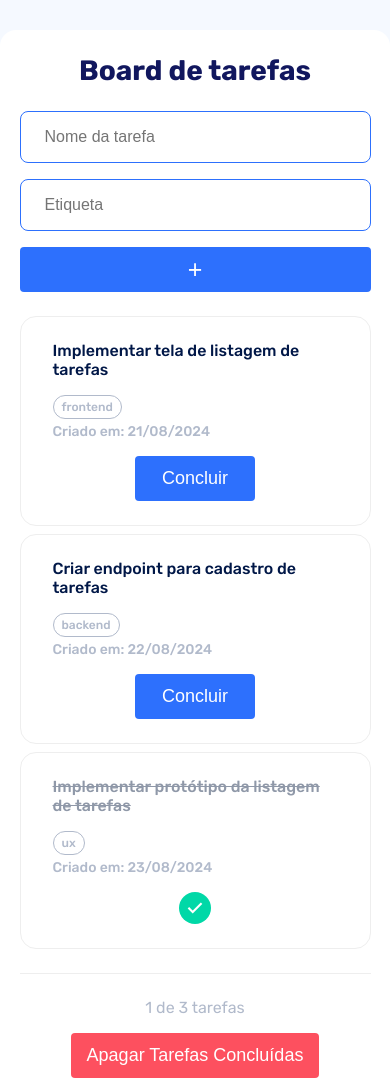
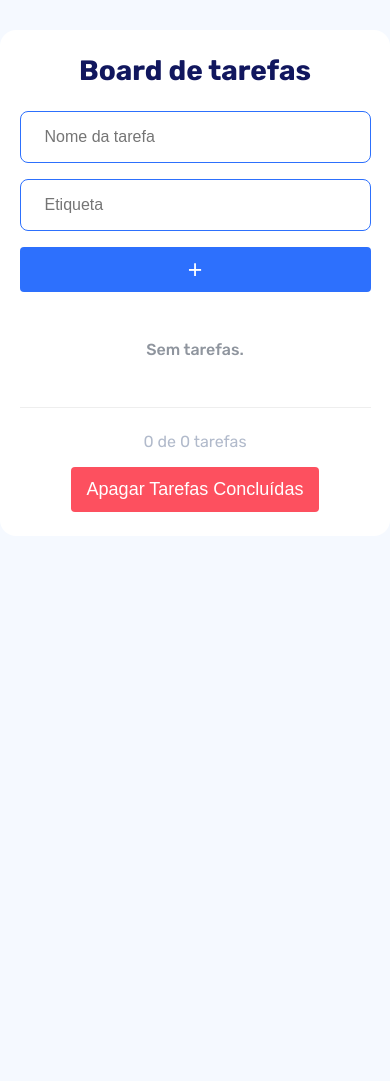
Before and after one commit to vitor-oliveiraf/RID195430_Desafio03, a plain HTML site: page index.html in a window 390 px wide. After the commit the page ends 844 px from the top, so only its background shows below. Drawn offline with nearby package versions, Linux system fonts and the light colour scheme.

Commit message:
feat: add local storage and improve task management UI

```diff
--- a/index.html
+++ b/index.html
@@ -16,10 +16,11 @@
     <title>Document</title>
   </head>
   <body>
-    <main id="mainContainer">
-      <section class="sectionTitle">
+    <div id="mainContainer">
+      <header class="sectionTitle">
         <h1>Board de tarefas</h1>
-      </section>
+      </header>
+      <main>
         <section class="sectionForm">
           <form id="formTodo" submit="addTask">
             <input
@@ -39,12 +40,13 @@
         </section>
         <section id="sectionList"></section>
         <div class="separator"></div>
-      <section id="sectionFooter">
+      </main>
+      <footer id="sectionFooter">
         <button id="clearCompleted" class="btnClear">
           Apagar Tarefas Concluídas
         </button>
         <p id="taskCount"></p>
-      </section>
-    </main>
+      </footer>
+    </div>
   </body>
 </html>
--- a/script.js
+++ b/script.js
@@ -1,26 +1,39 @@
-let tasks = [
-  {
-    id: 1,
-    description: "Implementar tela de listagem de tarefas",
-    label: "frontend",
-    CreatedAt: "21/08/2024",
-    concluded: false,
-  },
-  {
-    id: 2,
-    description: "Criar endpoint para cadastro de tarefas",
-    label: "backend",
-    CreatedAt: "22/08/2024",
-    concluded: false,
-  },
-  {
-    id: 3,
-    description: "Implementar protótipo da listagem de tarefas",
-    label: "ux",
-    CreatedAt: "23/08/2024",
-    concluded: true,
-  },
-];
+// let tasks = [
+//   {
+//     id: 1,
+//     description: "Implementar tela de listagem de tarefas",
+//     label: "frontend",
+//     CreatedAt: "21/08/2024",
+//     concluded: false,
+//   },
+//   {
+//     id: 2,
+//     description: "Criar endpoint para cadastro de tarefas",
+//     label: "backend",
+//     CreatedAt: "22/08/2024",
+//     concluded: false,
+//   },
+//   {
+//     id: 3,
+//     description: "Implementar protótipo da listagem de tarefas",
+//     label: "ux",
+//     CreatedAt: "23/08/2024",
+//     concluded: true,
+//   },
+// ];
+
+//Tasks local storage
+
+const getTasksLocalStorage = () => {
+  const tasks = JSON.parse(localStorage.getItem("tasks"));
+  return tasks ? tasks : [];
+};
+
+let tasks = getTasksLocalStorage();
+
+const setTasksLocalStorage = () => {
+  localStorage.setItem("tasks", JSON.stringify(tasks));
+};
 
 // Criar componente de tarefa
 const createTaskComponent = (task) => {
@@ -51,9 +64,18 @@ const createTaskComponent = (task) => {
     sectionList.innerHTML = ""; // Limpa a lista
     tasks.forEach((task) => createTaskComponent(task)); // Re-renderiza tarefas
     updatecounter(); // Atualiza o contador
+    setTasksLocalStorage();
   });
 
-  sectionList.appendChild(cardContainer);
+  // // Excluir tarefa
+  // const deleteButton = cardContainer.querySelector(".btnExcluir");
+  // deleteButton.addEventListener("click", () => {
+  //   tasks = tasks.filter((t) => t.id !== task.id);
+  //   sectionList.innerHTML = "";
+  //   tasks.forEach((task) => createTaskComponent(task));
+  //   updatecounter();
+  //   setTasksLocalStorage();
+  // });
 
   sectionList.appendChild(cardContainer);
 };
@@ -62,7 +84,11 @@ const createTaskComponent = (task) => {
 function updatecounter() {
   const taskConcluded = tasks.filter((task) => task.concluded).length;
   const taskCountElement = document.getElementById("taskCount");
+  const sectionList = document.getElementById("sectionList");
   taskCountElement.innerText = `${taskConcluded} de ${tasks.length} tarefas`;
+  if (tasks.length === 0) {
+    sectionList.innerHTML = '<p class="empty-message">Sem tarefas.</p>';
+  }
 }
 
 // Criar nova tarefa
@@ -70,6 +96,11 @@ const createTask = (event) => {
   event.preventDefault();
   const inputDescription = document.getElementById("inputDescription");
   const inputLabel = document.getElementById("inputLabel");
+  const sectionList = document.getElementById("sectionList");
+
+  // Limpa a seção antes de adicionar nova tarefa
+  sectionList.innerHTML = "";
+
   const newTask = {
     id: tasks.length + 1,
     description: inputDescription.value,
@@ -81,10 +112,12 @@ const createTask = (event) => {
   inputDescription.value = "";
   inputLabel.value = "";
 
-  createTaskComponent(newTask);
-
   tasks = [...tasks, newTask];
-
+  setTasksLocalStorage();
+  updatecounter();
+  tasks.forEach((task) => {
+    createTaskComponent(task);
+  });
   updatecounter();
 };
 
@@ -97,7 +130,7 @@ function clearCompletedTasks() {
   const sectionList = document.getElementById("sectionList");
   sectionList.innerHTML = ""; // Limpa todas as tarefas
   tasks.forEach((task) => createTaskComponent(task)); // Re-renderiza tarefas
-
+  setTasksLocalStorage(); // Atualiza o local storage
   // Atualiza o contador
   updatecounter();
 }
--- a/style.css
+++ b/style.css
@@ -14,7 +14,7 @@ html {
 
 body {
   width: 100%;
-  height: 100%;
+  max-height: 100%;
   display: flex;
   justify-content: center;
   align-items: flex-start;
@@ -23,7 +23,7 @@ body {
   background-color: #f5f9ff;
 }
 
-main {
+#mainContainer {
   width: 650px;
   display: flex;
   flex-direction: column;
@@ -74,6 +74,11 @@ main {
     font-size: 1.8rem;
     cursor: pointer;
   }
+
+  & > button:hover {
+    background-color: #003ec5;
+    transform: scale(0.95);
+  }
 }
 
 .btnConcluido {
@@ -89,6 +94,7 @@ main {
   color: #ffffff;
   cursor: pointer;
 }
+
 /* Icone do botão concluido */
 .material-symbols-outlined {
   font-variation-settings: "FILL" 0, "wght" 500, "GRAD" 0, "opsz" 20;
@@ -102,8 +108,17 @@ main {
   gap: 0.8rem;
 }
 
+.empty-message {
+  font-size: 1.6rem;
+  font-weight: 500;
+  text-align: center;
+  color: #8f959e;
+  padding: 2.4rem 0;
+}
+
 .cardContainer {
   width: 100%;
+  min-height: 100px;
   margin: 0 auto;
   display: flex;
   align-items: center;
@@ -168,6 +183,11 @@ main {
   cursor: pointer;
 }
 
+.btnConcluir:hover {
+  background-color: #003ec5;
+  transform: scale(0.95);
+}
+
 .separator {
   width: 90%;
   display: flex;
@@ -196,6 +216,11 @@ main {
   color: #ffffff;
   font-size: 1.8rem;
   cursor: pointer;
+}
+
+.btnClear:hover {
+  background-color: #fa2b3d;
+  transform: scale(0.95);
 }
 
 #taskCount {
@@ -229,6 +254,12 @@ main {
   .cardContainer {
     flex-direction: column;
   }
+  .description {
+    text-align: center;
+  }
+  .labelContainer {
+    justify-content: space-between;
+  }
 }
 
 @media screen and (max-width: 500px) {
@@ -236,10 +267,8 @@ main {
     font-size: 2.8rem;
     text-align: center;
   }
-  .labelContainer {
-    flex-direction: column;
-    gap: 0.4rem;
-    align-items: flex-start;
+  .createdAt {
+    text-align: end;
   }
   #sectionFooter {
     flex-direction: column-reverse;
```
Lines whose indentation alone changed are shown as unchanged.
